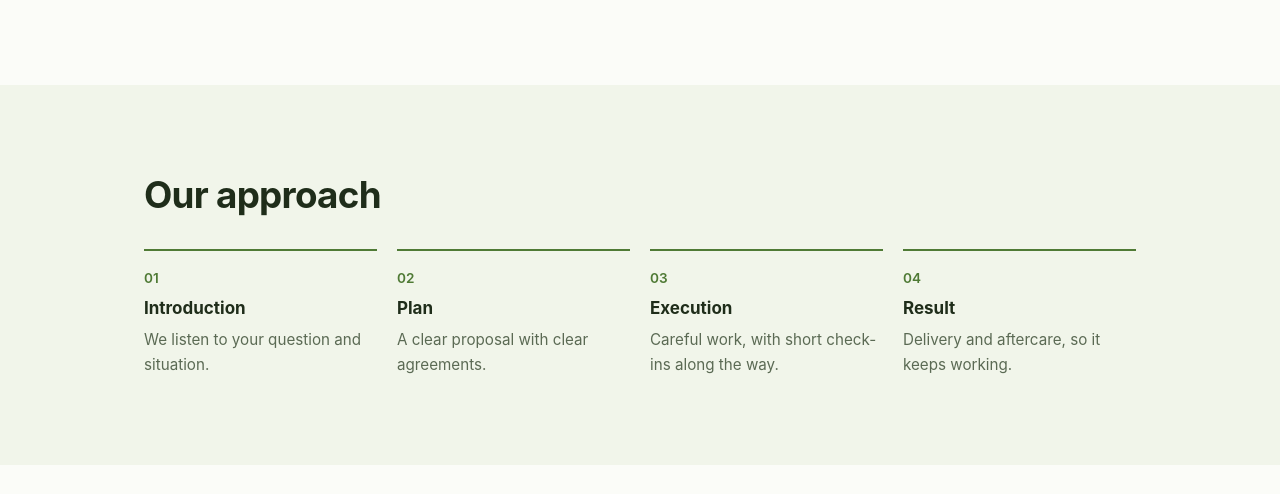
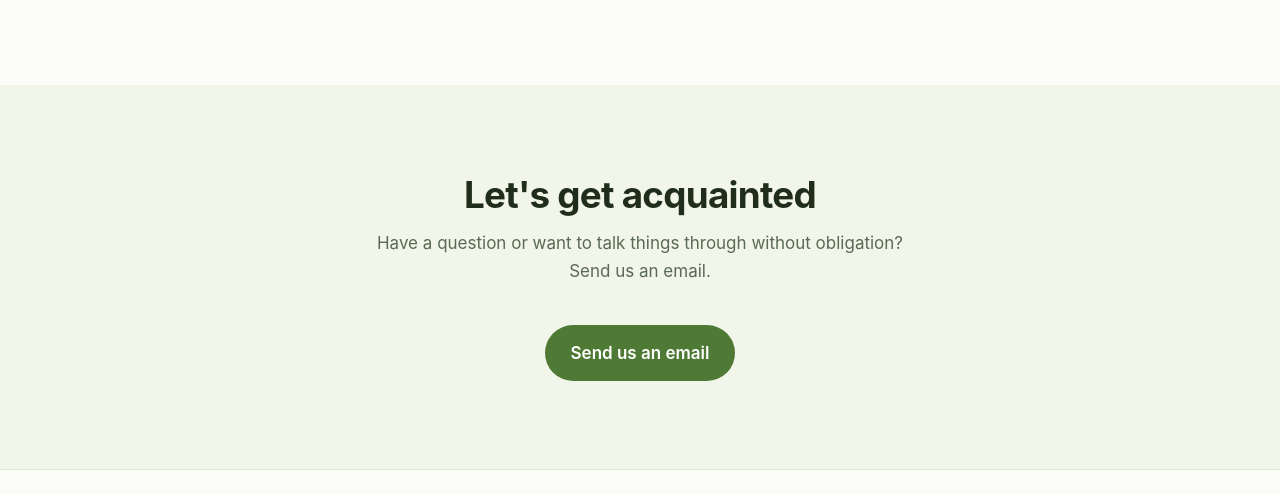
Before and after one commit to matchacloudnl/expert-train, a plain HTML site: page index.html in a window 1280 px wide. Shown: the part 1186-1680 px from the top of the page. Drawn offline with Linux system fonts and the light colour scheme.

Commit message:
Remove approach section, give contact section green background
Co-Authored-By: Claude Sonnet 5.5 <noreply@anthropic.com>

```diff
--- a/index.html
+++ b/index.html
@@ -21,7 +21,6 @@
       </a>
       <nav aria-label="Main menu">
         <a href="#tools">Tools</a>
-        <a href="#approach">Approach</a>
         <a class="nav-cta" href="#contact" data-mail>Contact</a>
       </nav>
     </div>
@@ -76,19 +75,8 @@
       </div>
     </section>
 
-    <section id="approach" class="section alt">
-      <div class="container">
-        <h2>Our approach</h2>
-        <ol class="steps">
-          <li><strong>Introduction</strong><span>We listen to your question and situation.</span></li>
-          <li><strong>Plan</strong><span>A clear proposal with clear agreements.</span></li>
-          <li><strong>Execution</strong><span>Careful work, with short check-ins along the way.</span></li>
-          <li><strong>Result</strong><span>Delivery and aftercare, so it keeps working.</span></li>
-        </ol>
-      </div>
-    </section>
 
-    <section id="contact" class="section">
+    <section id="contact" class="section alt">
       <div class="container cta">
         <h2>Let's get acquainted</h2>
         <p class="section-lead">Have a question or want to talk things through without obligation? Send us an email.</p>
```
